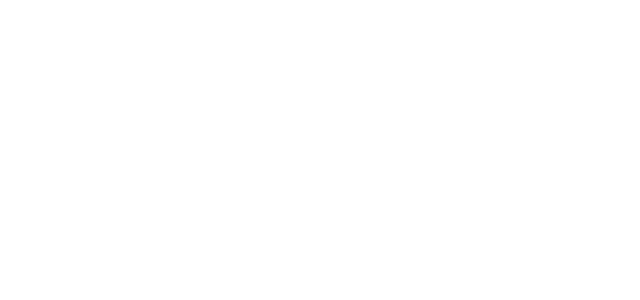
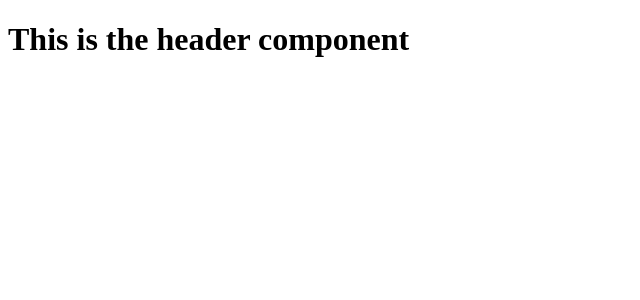
Before and after one commit to SouthBennett/pixel-art, a React (Vite) app in the folder pixel-art/: page / in a window 1280 px wide. Shown: the top 300 px of the page, without its empty margins (0-640 px from the left). Built offline with nearby package versions, Linux system fonts and the light colour scheme.

Commit message:
rendered header component

```diff
--- a/pixel-art/src/App.jsx
+++ b/pixel-art/src/App.jsx
@@ -1,12 +1,12 @@
-
 import './App.css'
+import Header from "./components/Header"
 
 function App() {
 
 
   return (
     <>
-
+      <Header />
     </>
   )
 }
--- a/pixel-art/src/components/Header.jsx
+++ b/pixel-art/src/components/Header.jsx
@@ -0,0 +1,5 @@
+export default function Header() {
+  return (
+    <h1>This is the header component</h1>
+  )
+}
```
